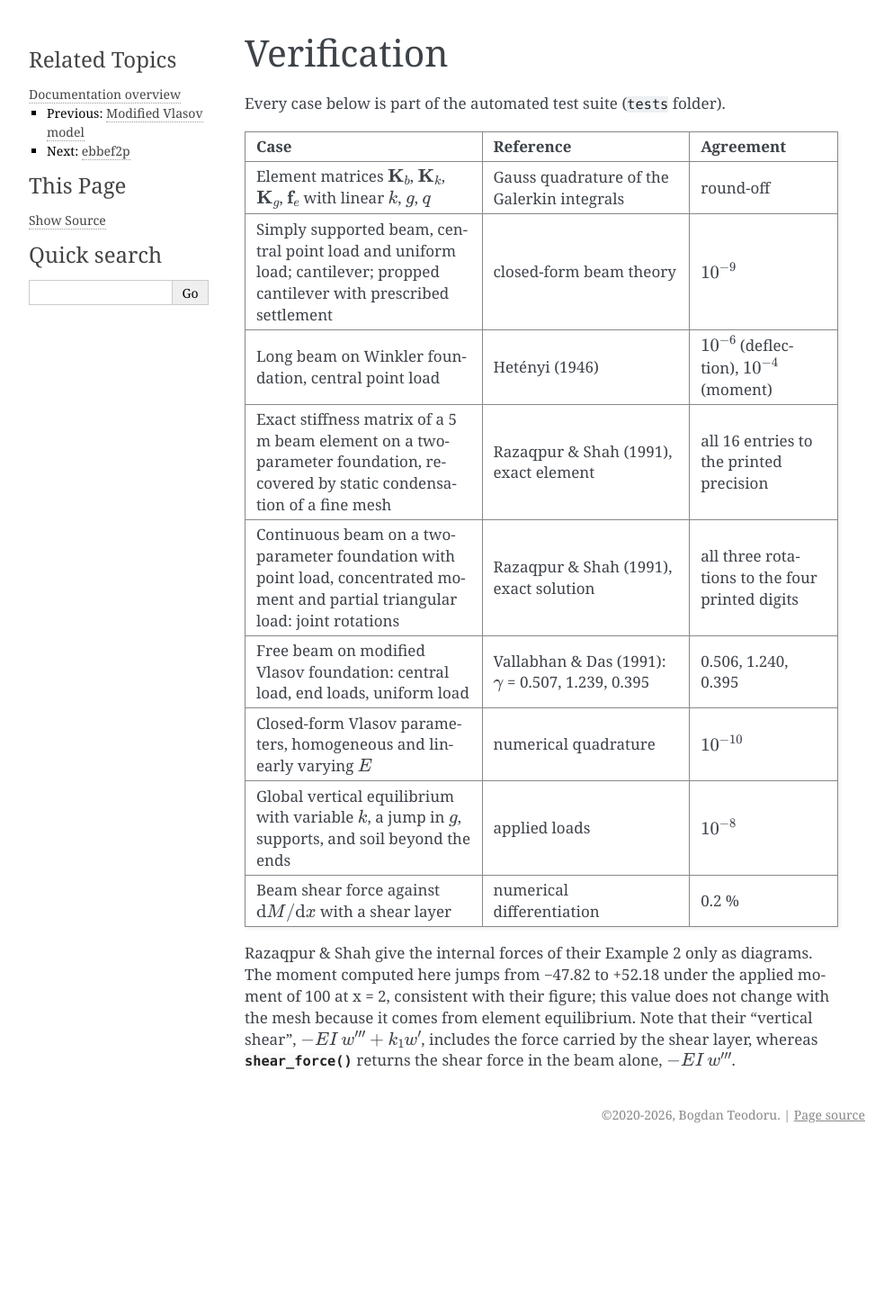
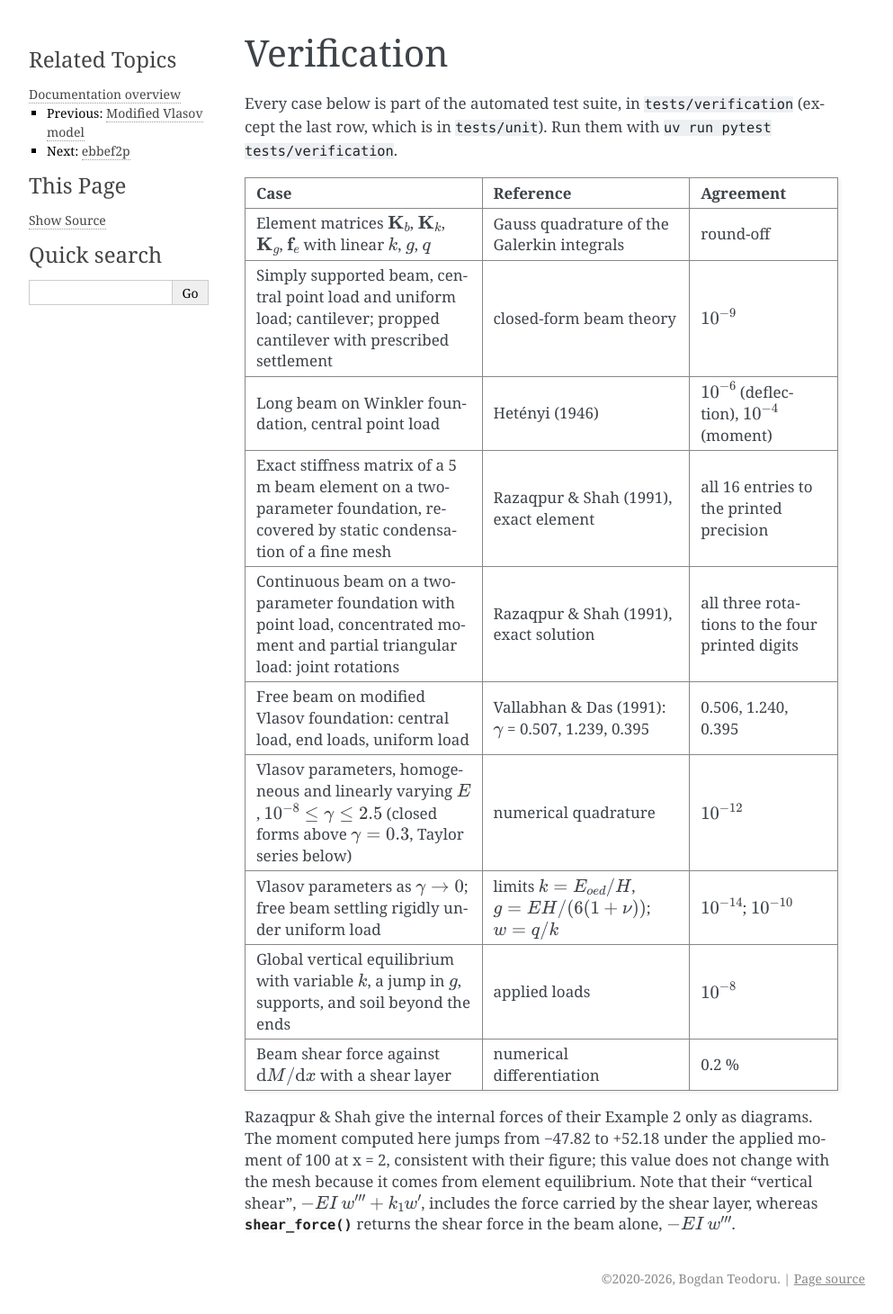
Before and after one commit to bteodoru/ebbef2p-python, a Sphinx documentation site: the page built from docs/source/theory/verification.rst, in a window 1280 px wide. Shown: the whole page at 90% size, without its empty margins (148-1141 px from the left). Built offline with Sphinx 7.4.7, drawn with Linux system fonts in a browser that asks for light colours; before the commit the page ends 1278 px from its top, so only the background shows below that.

Commit message:
Update the verification table for the small-gamma tests and the new test layout
Co-Authored-By: Claude Opus 5.5 <noreply@anthropic.com>

```diff
--- a/docs/source/theory/verification.rst
+++ b/docs/source/theory/verification.rst
@@ -1,7 +1,9 @@
 Verification
 ============
 
-Every case below is part of the automated test suite (``tests`` folder).
+Every case below is part of the automated test suite, in
+``tests/verification`` (except the last row, which is in ``tests/unit``).
+Run them with ``uv run pytest tests/verification``.
 
 .. list-table::
    :header-rows: 1
@@ -34,10 +36,16 @@ Every case below is part of the automated test suite (``tests`` folder).
        uniform load
      - Vallabhan & Das (1991): :math:`\gamma` = 0.507, 1.239, 0.395
      - 0.506, 1.240, 0.395
-   * - Closed-form Vlasov parameters, homogeneous and linearly varying
-       :math:`E`
+   * - Vlasov parameters, homogeneous and linearly varying :math:`E`,
+       :math:`10^{-8} \le \gamma \le 2.5` (closed forms above
+       :math:`\gamma = 0.3`, Taylor series below)
      - numerical quadrature
-     - :math:`10^{-10}`
+     - :math:`10^{-12}`
+   * - Vlasov parameters as :math:`\gamma \to 0`; free beam settling
+       rigidly under uniform load
+     - limits :math:`k = E_{oed}/H`, :math:`g = EH/(6(1+\nu))`;
+       :math:`w = q/k`
+     - :math:`10^{-14}`; :math:`10^{-10}`
    * - Global vertical equilibrium with variable :math:`k`, a jump in
        :math:`g`, supports, and soil beyond the ends
      - applied loads
```
